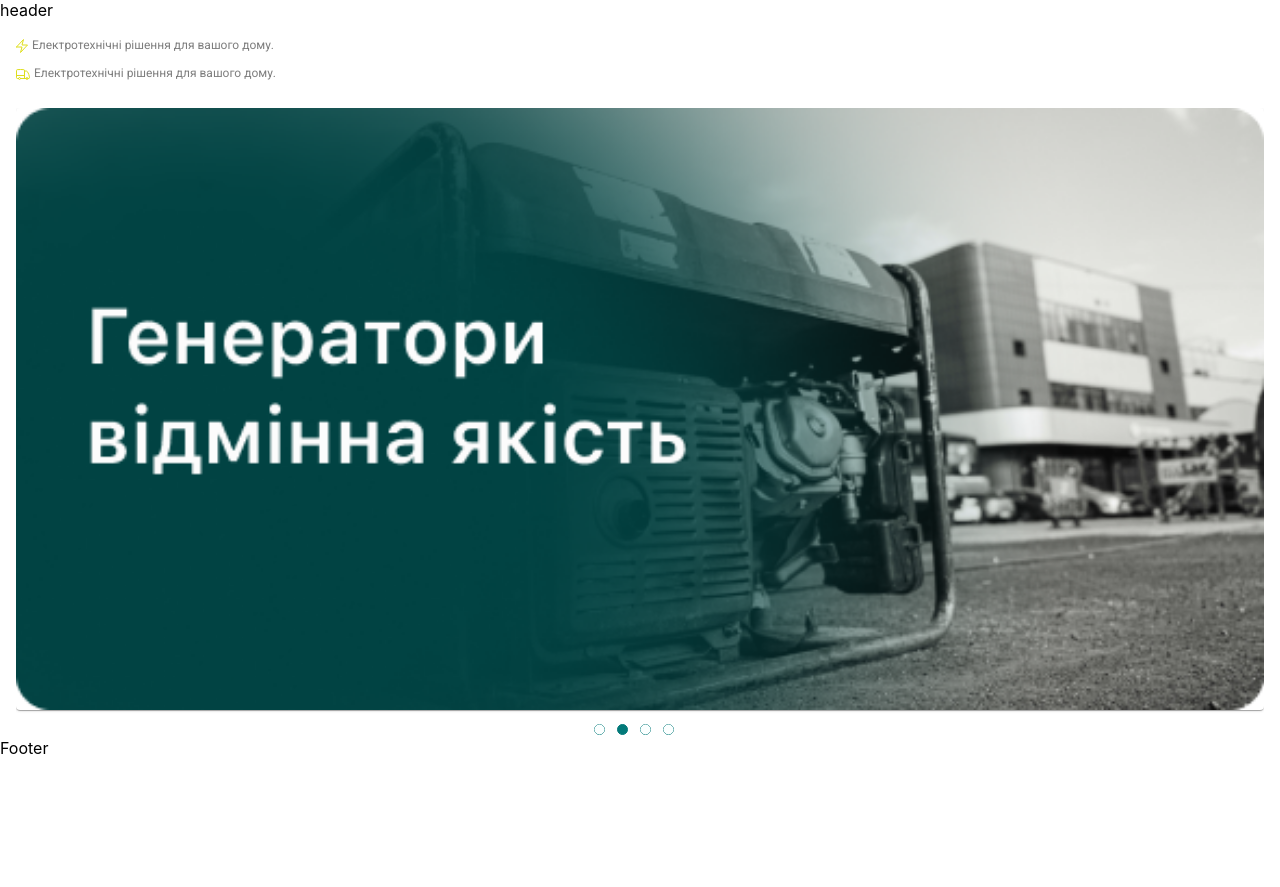
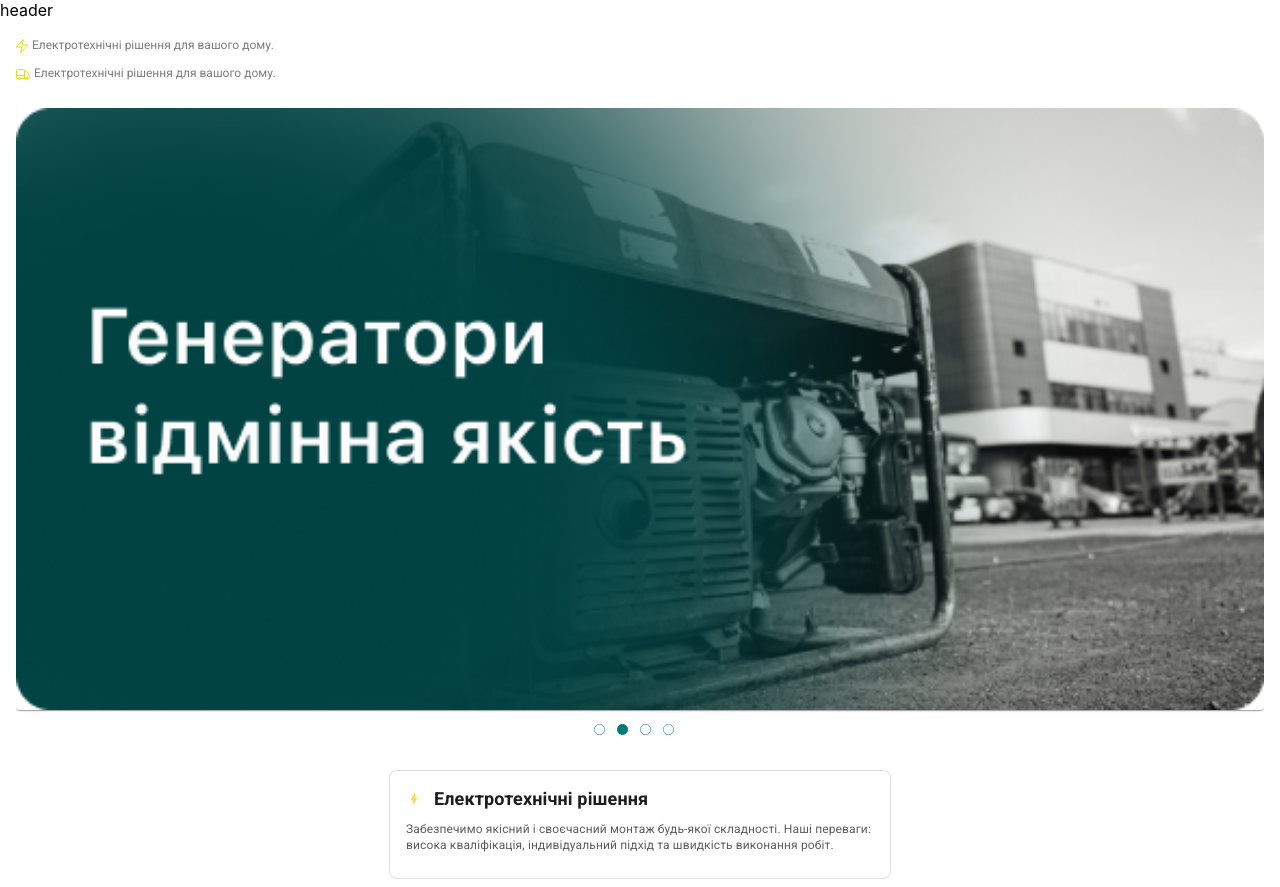
Before and after one commit to MariiaSuper/shop_team_107, a React (Create React App) app: page / in a window 1280 px wide. Shown: the top 887 px of the page. Before the commit the page ends 800 px from the top, so only its background shows below. Built offline with nearby package versions, Linux system fonts and the light colour scheme.

Commit message:
st-36: create about us component

```diff
--- /dev/null
+++ b/src/components/AboutUs.tsx
@@ -0,0 +1,75 @@
+import React from 'react';
+import { Card, CardContent, Typography, Box, useTheme } from '@mui/material';
+import BoltIcon from '@mui/icons-material/Bolt';
+import LocalShippingIcon from '@mui/icons-material/LocalShipping';
+import BuildIcon from '@mui/icons-material/Build';
+import { SvgIconComponent } from '@mui/icons-material';
+
+interface ServiceCardProps {
+  icon: React.ReactElement<SvgIconComponent>;
+  title: string;
+  description: string;
+}
+
+// Reusable ServiceCard Component
+const ServiceCard = ({ icon, title, description }: ServiceCardProps) => {
+  const theme = useTheme();
+
+  return (
+    <Card variant="outlined" sx={{ maxWidth: 500, marginBottom: 1, borderRadius: 2 }}>
+      <CardContent>
+        <Box display="flex" alignItems="center">
+          {icon}
+          <Typography
+            variant="h6"
+            component="div"
+            sx={{
+              marginLeft: '12px',
+              fontWeight: '590',
+              fontSize: '18px',
+              lineHeight: '23.4px',
+              color: theme.palette.grey[600],
+              cursor: 'pointer'
+            }}>
+            {title}
+          </Typography>
+        </Box>
+        <Typography
+          variant="body2"
+          color="text.secondary"
+          sx={{
+            marginTop: '12px',
+            fontWeight: '400',
+            fontSize: '12px',
+            lineHeight: '15.6px',
+            color: theme.palette.grey[400]
+          }}>
+          {description}
+        </Typography>
+      </CardContent>
+    </Card>
+  );
+};
+
+// Main AboutUs Component with 3 Cards
+export const AboutUs = () => {
+  return (
+    <Box sx={{ display: 'flex', flexDirection: 'column', alignItems: 'center', marginTop: 4 }}>
+      <ServiceCard
+        icon={<BoltIcon sx={{ color: '#fdd835', fontSize: 16 }} />}
+        title="Електротехнічні рішення"
+        description="Забезпечимо якісний і своєчасний монтаж будь-якої складності. Наші переваги: висока кваліфікація, індивідуальний підхід та швидкість виконання робіт."
+      />
+      <ServiceCard
+        icon={<LocalShippingIcon sx={{ color: '#fdd835', fontSize: 16 }} />}
+        title="Доставка по Україні"
+        description="Швидка доставка по всій Україні. Кур'єрська доставка замовлень по Києву на суму понад 5000 грн."
+      />
+      <ServiceCard
+        icon={<BuildIcon sx={{ color: '#fdd835', fontSize: 16 }} />}
+        title="Монтаж і обслуговування"
+        description="Сміливо звертайтеся для монтажу та обслуговування генераторів, стабілізаторів, ДБЖ і сонячних систем. Консультуємо, розраховуємо потужність та підбираємо обладнання."
+      />
+    </Box>
+  );
+};
--- a/src/components/HomePage/HomePage.tsx
+++ b/src/components/HomePage/HomePage.tsx
@@ -1,3 +1,4 @@
+import { AboutUs } from '../AboutUs';
 import { CarouselComponent } from '../CarouselComponent';
 import { Box } from '@mui/material';
 
@@ -5,6 +6,7 @@ export const HomePage = () => {
   return (
     <Box display="flex" flexDirection="column" mx={2}>
       <CarouselComponent />
+      <AboutUs />
     </Box>
   );
 };
```
